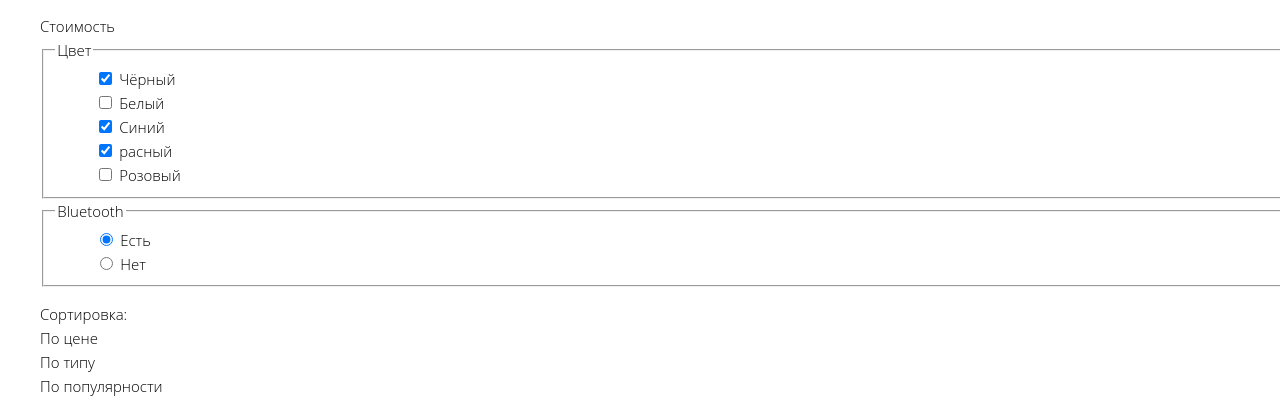
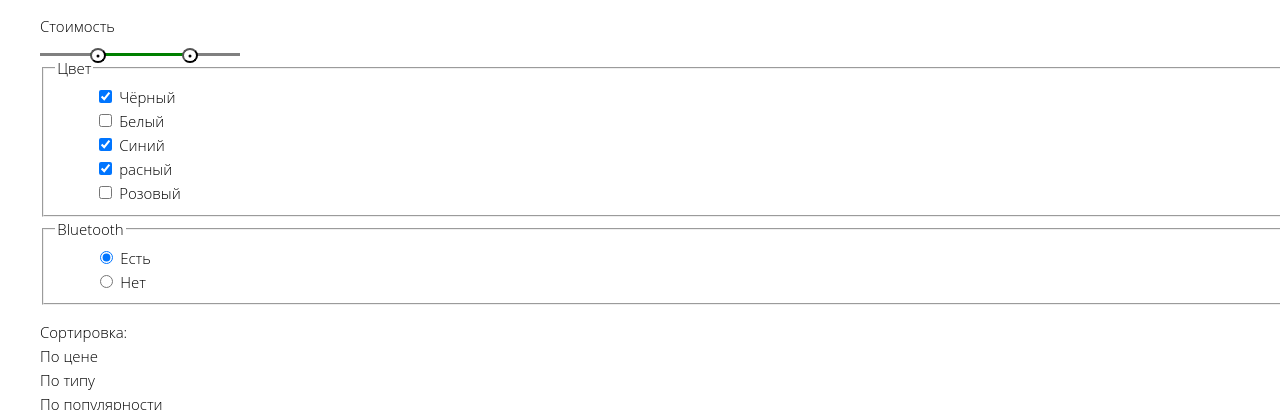
Before and after one commit to BrozaR2/638027-device, a plain HTML site: page catalog.html in a window 1280 px wide. Shown: the part 401-811 px from the top of the page. Drawn offline with Linux system fonts and the light colour scheme; a web font is replaced by a local one.

Commit message:
Правка проект, форм временная

```diff
--- a/catalog.html
+++ b/catalog.html
@@ -50,7 +50,17 @@
         <section class="filter">
             <form class="filter-form">
                 <ul class="filter">
-                    <li class="cost">Стоимость</li>
+                    <div class="price">
+                        <p class="price__title">Стоимость</p>
+                        <div class="range">
+                            <div class="range__block">
+                                <div class="range__first"></div>
+                                <div class="range__second"></div>
+                                <button class="prev"></button>
+                                <button class="next"></button>
+                            </div>
+                        </div>
+                    </div>
                     <fieldset>
                         <legend class="color">Цвет</legend>
                         <ul>
--- a/css/css.css
+++ b/css/css.css
@@ -107,3 +107,55 @@ a {
     top: -18px;
     left: 57px;
 }
+/* Бегунок у формы*/
+.range__block {
+  position: relative;
+  width: 200px;
+}
+
+.range__first {
+  background: grey;
+  width: 200px;
+  height: 3px;
+}
+
+.range__second {
+  background: green;
+  width: 100px;
+  height: 3px;
+  position: absolute;
+  top: 0;
+  left: 50px
+}
+
+.prev,
+.next {
+  background-color: #ffffff;
+  border-color: #000000;
+  width: 15px;
+  height: 15px;
+  border-radius: 50%;
+  position: absolute;
+  top:-5px;
+}
+
+.prev:before,
+.next:before {
+  content: '';
+  position: absolute;
+  width: 3px;
+  height: 3px;
+  background-color: #000000;
+  border-radius: 50%;
+  top: 50%;
+  left: 50%;
+  transform: translate(-50%, -50%)
+}
+.prev {
+  left: 142px;
+}
+
+.next {
+  left: 50px;
+}
+/*---------------------------------------*/
```
